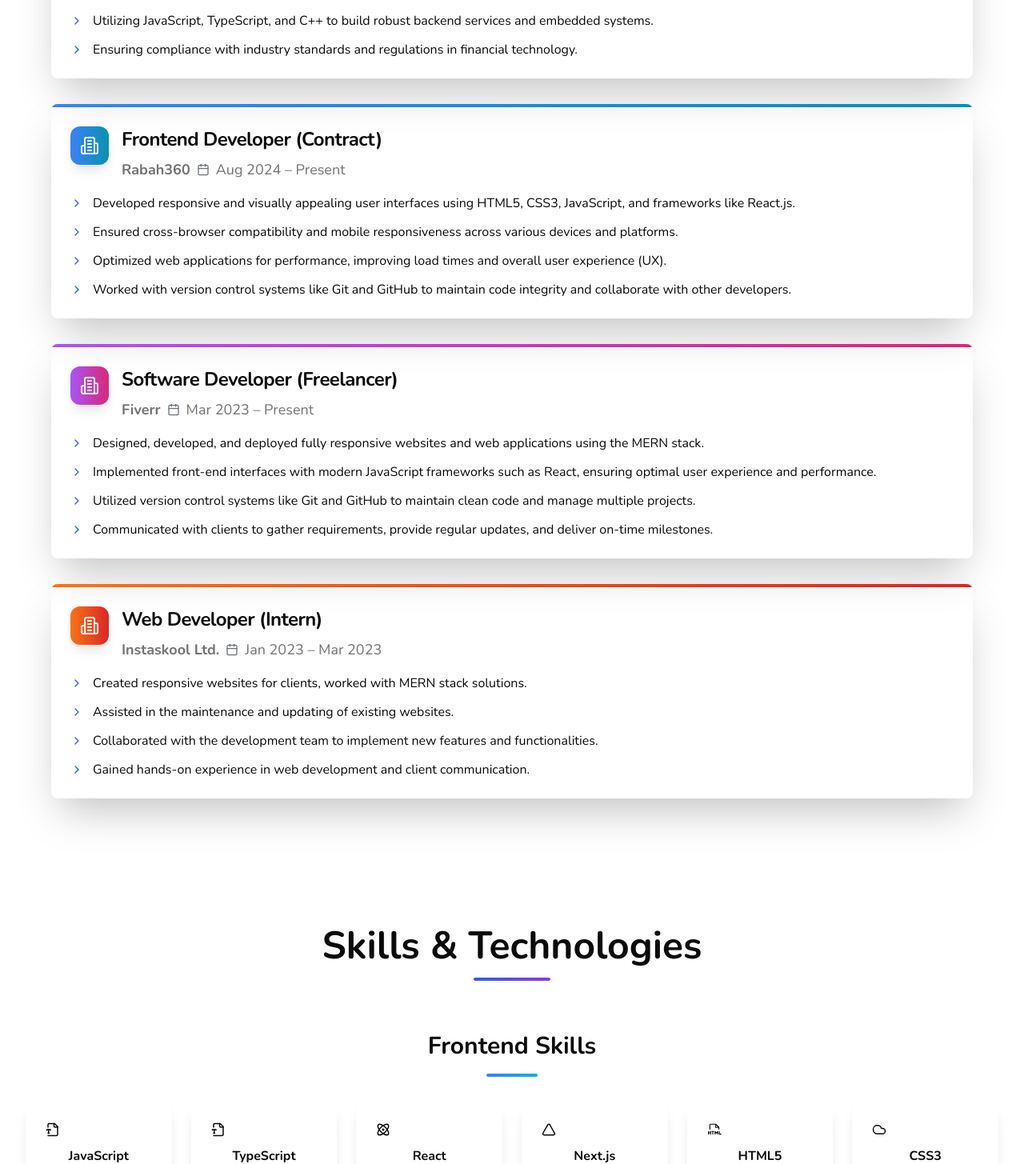
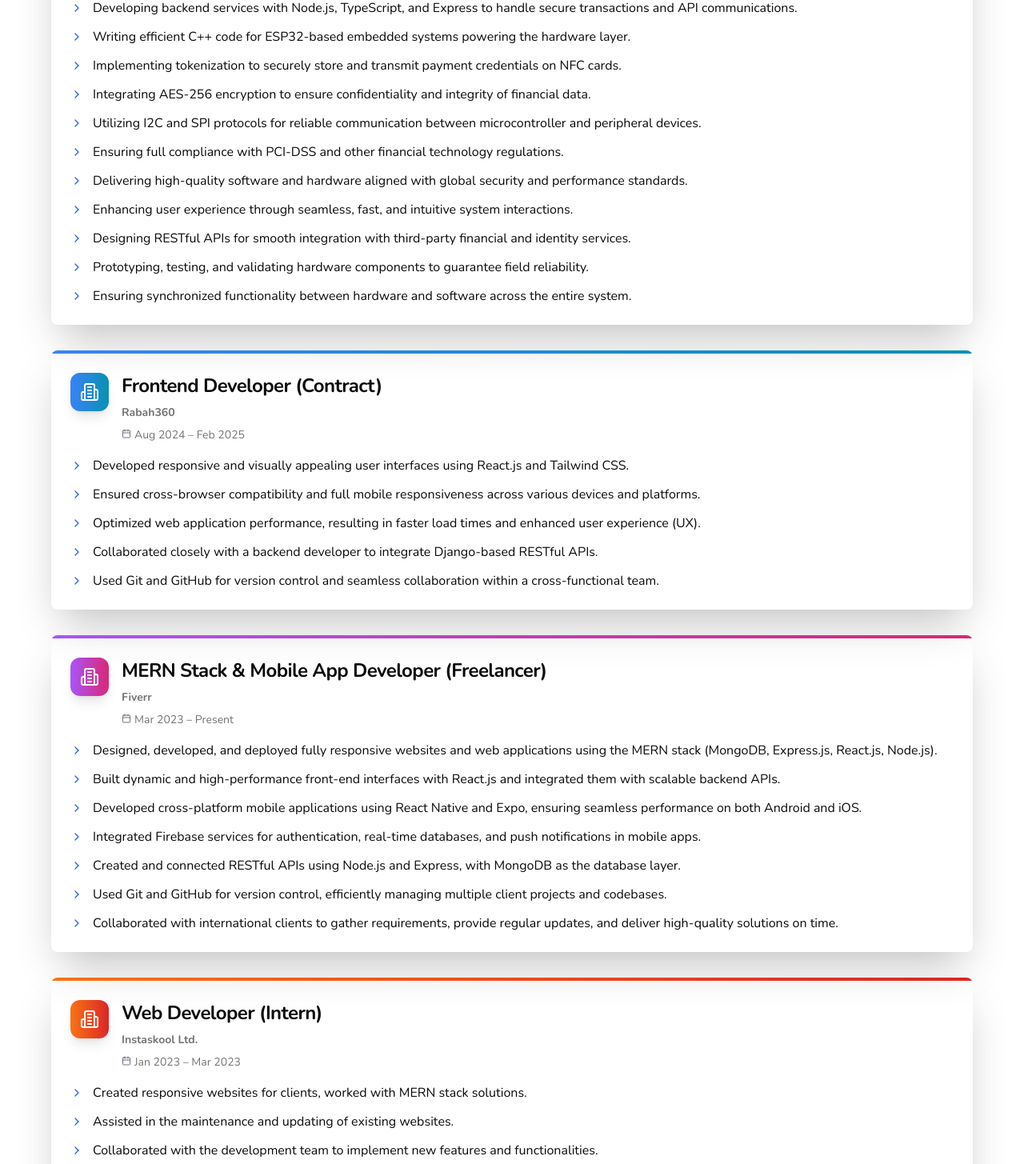
Before and after one commit to owolabijunior12/portifolio2024, a Next.js app: page /About in a window 1280 px wide. Shown: the part 1596-3051 px from the top of the page at 80% size. Built offline with nearby package versions, Linux system fonts and the light colour scheme.

Commit message:
feat: Update Experience and Skills components with enhanced descriptions and improved layout

```diff
--- a/components/About/Experience.tsx
+++ b/components/About/Experience.tsx
@@ -8,34 +8,46 @@ const experiences = [
     company: 'Softway Finance',
     duration: 'Nov 2023 – Present',
     description: [
-      "Spearheading the development of scalable and secure contactless payment solutions across Africa.",
-      "Collaborating with cross-functional teams to design and implement innovative payment systems.",
-      "Utilizing JavaScript, TypeScript, and C++ to build robust backend services and embedded systems.",
-      "Ensuring compliance with industry standards and regulations in financial technology."
+      "Collaborating with cross-functional teams to design and implement innovative financial systems.",
+      "Developing backend services with Node.js, TypeScript, and Express to handle secure transactions and API communications.",
+      "Writing efficient C++ code for ESP32-based embedded systems powering the hardware layer.",
+      "Implementing tokenization to securely store and transmit payment credentials on NFC cards.",
+      "Integrating AES-256 encryption to ensure confidentiality and integrity of financial data.",
+      "Utilizing I2C and SPI protocols for reliable communication between microcontroller and peripheral devices.",
+      "Ensuring full compliance with PCI-DSS and other financial technology regulations.",
+      "Delivering high-quality software and hardware aligned with global security and performance standards.",
+      "Enhancing user experience through seamless, fast, and intuitive system interactions.",
+      "Designing RESTful APIs for smooth integration with third-party financial and identity services.",
+      "Prototyping, testing, and validating hardware components to guarantee field reliability.",
+      "Ensuring synchronized functionality between hardware and software across the entire system."
     ],
     color: 'from-green-500 to-emerald-600'
   },
   {
     title: 'Frontend Developer (Contract)',
     company: 'Rabah360',
-    duration: 'Aug 2024 – Present',
+    duration: 'Aug 2024 – Feb 2025',
     description: [
-      "Developed responsive and visually appealing user interfaces using HTML5, CSS3, JavaScript, and frameworks like React.js.",
-      "Ensured cross-browser compatibility and mobile responsiveness across various devices and platforms.",
-      "Optimized web applications for performance, improving load times and overall user experience (UX).",
-      "Worked with version control systems like Git and GitHub to maintain code integrity and collaborate with other developers."
+      "Developed responsive and visually appealing user interfaces using React.js and Tailwind CSS.",
+      "Ensured cross-browser compatibility and full mobile responsiveness across various devices and platforms.",
+      "Optimized web application performance, resulting in faster load times and enhanced user experience (UX).",
+      "Collaborated closely with a backend developer to integrate Django-based RESTful APIs.",
+      "Used Git and GitHub for version control and seamless collaboration within a cross-functional team."
     ],
     color: 'from-blue-500 to-cyan-600'
   },
   {
-    title: 'Software Developer (Freelancer)',
+    title: 'MERN Stack & Mobile App Developer (Freelancer)',
     company: 'Fiverr',
     duration: 'Mar 2023 – Present',
     description: [
-      "Designed, developed, and deployed fully responsive websites and web applications using the MERN stack.",
-      "Implemented front-end interfaces with modern JavaScript frameworks such as React, ensuring optimal user experience and performance.",
-      "Utilized version control systems like Git and GitHub to maintain clean code and manage multiple projects.",
-      "Communicated with clients to gather requirements, provide regular updates, and deliver on-time milestones."
+      "Designed, developed, and deployed fully responsive websites and web applications using the MERN stack (MongoDB, Express.js, React.js, Node.js).",
+      "Built dynamic and high-performance front-end interfaces with React.js and integrated them with scalable backend APIs.",
+      "Developed cross-platform mobile applications using React Native and Expo, ensuring seamless performance on both Android and iOS.",
+      "Integrated Firebase services for authentication, real-time databases, and push notifications in mobile apps.",
+      "Created and connected RESTful APIs using Node.js and Express, with MongoDB as the database layer.",
+      "Used Git and GitHub for version control, efficiently managing multiple client projects and codebases.",
+      "Collaborated with international clients to gather requirements, provide regular updates, and deliver high-quality solutions on time."
     ],
     color: 'from-purple-500 to-pink-600'
   },
@@ -90,10 +102,10 @@ const Experience = () => {
                       <CardTitle className="text-xl md:text-2xl  mb-2">
                         {exp.title}
                       </CardTitle>
-                      <CardDescription className="flex items-center gap-2 text-lg">
+                      <CardDescription className="flex flex-col  gap-2 text-sm">
                         <span className="font-semibold">{exp.company}</span>
-                        <Calendar size={16} className="text-gray-500" />
-                        <span>{exp.duration}</span>
+
+                        <span className='flex'><Calendar size={16} className="text-gray-500 pr-1" />{exp.duration}</span>
                       </CardDescription>
                     </div>
                   </div>
--- a/components/About/Skills.tsx
+++ b/components/About/Skills.tsx
@@ -121,7 +121,7 @@ const Skills = () => {
                 <div className={`w-16 h-1 bg-gradient-to-r ${category.color} mx-auto rounded-full`} />
               </div>
 
-              <div className="grid grid-cols-2 sm:grid-cols-3 md:grid-cols-4 lg:grid-cols-5 xl:grid-cols-6 gap-6">
+              <div className=" flex flex-wrap w-auto justify-center  xl:grid-cols-6 gap-2">
                 {category.skills.map((skill, skillIndex) => (
                   <motion.div
                     key={skill.name}
@@ -141,12 +141,9 @@ const Skills = () => {
                     }}
                     className="group"
                   >
-                    <div className=" backdrop-blur-sm rounded-2xl p-6 shadow-lg hover:shadow-2xl transition-all duration-300 border border-white/20 hover:border-gray-200/30">
+                    <div className=" backdrop-blur-sm rounded-2xl shadow-lg hover:shadow-2xl transition-all duration-300 border border-white/20 hover:border-gray-200/30">
                       <div className="text-center">
-                        <div className="text-4xl mb-3 group-hover:scale-110 transition-transform duration-300">
-                          {skill.icon}
-                        </div>
-                        <h4 className="font-semibold  text-sm md:text-base">
+                        <h4 className="font-semibold p-3 ">
                           {skill.name}
                         </h4>
                       </div>
```
